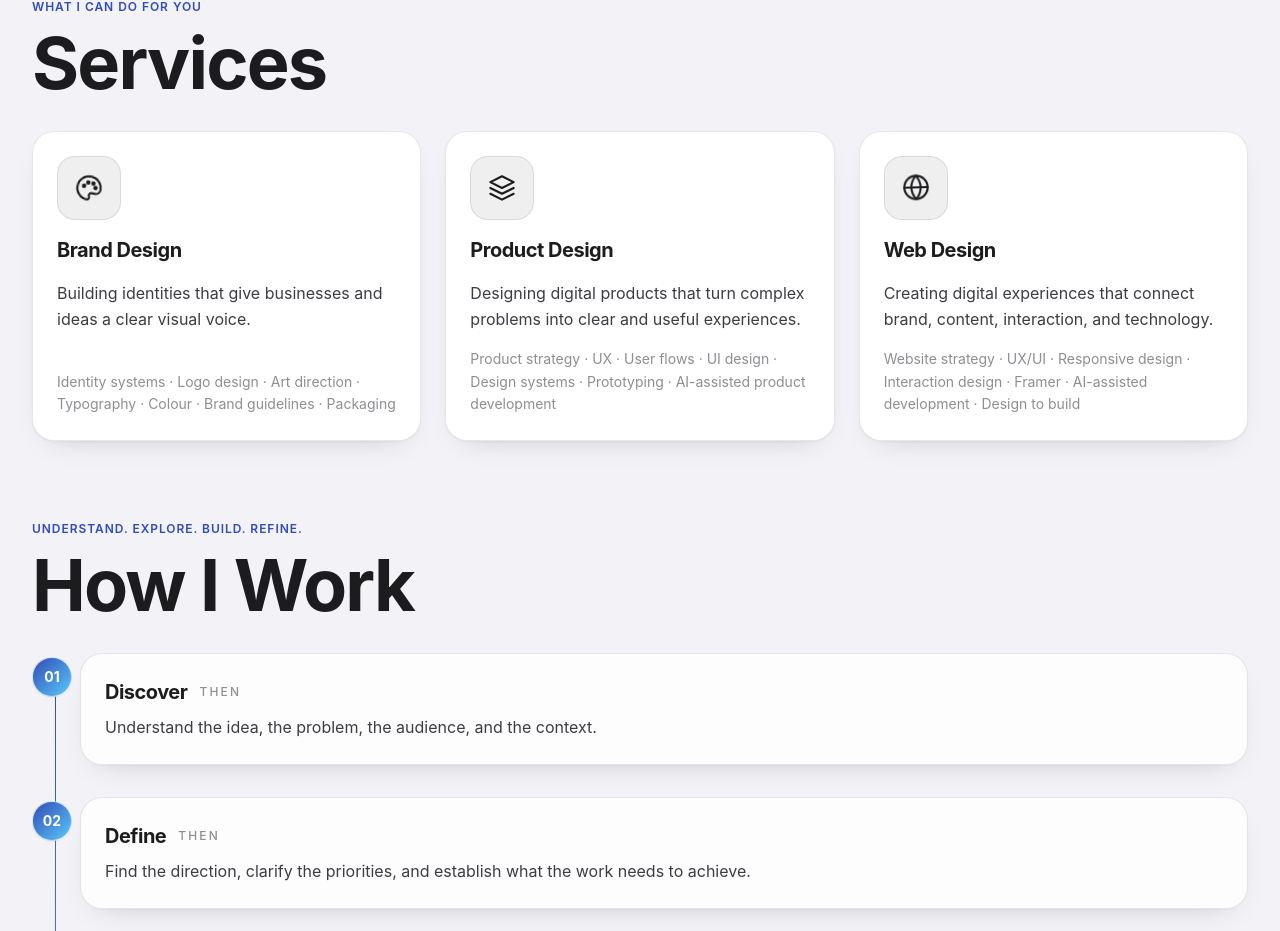
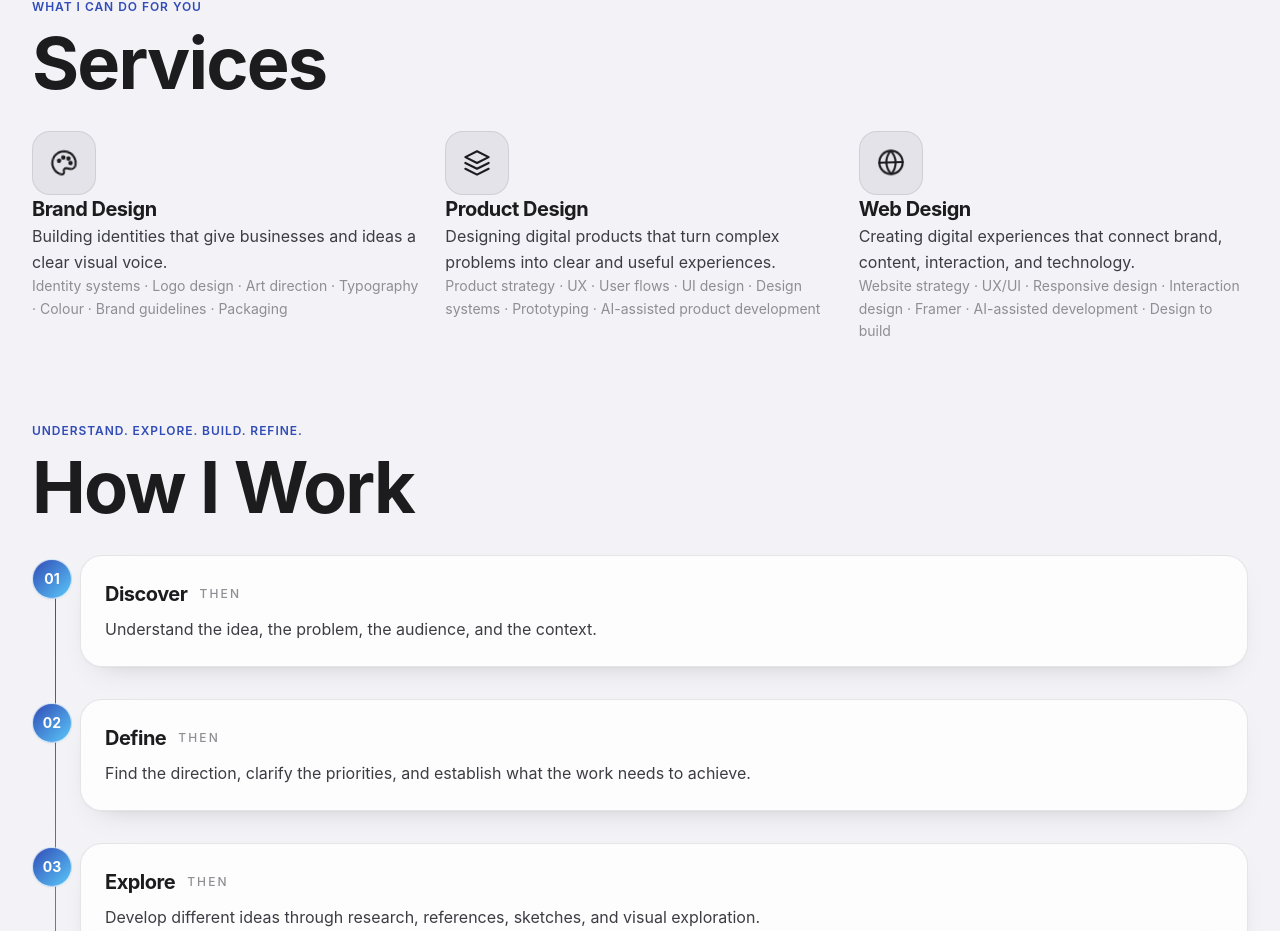
Before and after one commit to Levictor-ai/victor-omolasoye-portfolio, a Next.js app: page /about in a window 1280 px wide. Shown: the part 1056-1987 px from the top of the page. Built offline with nearby package versions, Linux system fonts and the light colour scheme; no server answers.

Commit message:
Remove card wrapper from services

```diff
--- a/src/components/ServicesSection.tsx
+++ b/src/components/ServicesSection.tsx
@@ -95,7 +95,7 @@ export function ServicesSection() {
             key={service.title}
             className="h-full"
           >
-            <Card variant="flat" hover className="h-full min-h-[210px] sm:min-h-0">
+            <div className="h-full min-h-[210px] sm:min-h-0">
               <IconTile size="lg">{service.icon}</IconTile>
               <h3 className="text-xl font-bold tracking-tight text-ios-label">{service.title}</h3>
               <p className="max-w-2xl text-body-md leading-relaxed text-ios-secondary">
@@ -104,7 +104,7 @@ export function ServicesSection() {
               <p className="mt-auto max-w-2xl text-sm leading-relaxed text-ios-tertiary">
                 {service.skills}
               </p>
-            </Card>
+            </div>
           </div>
         ))}
       </div>
```
